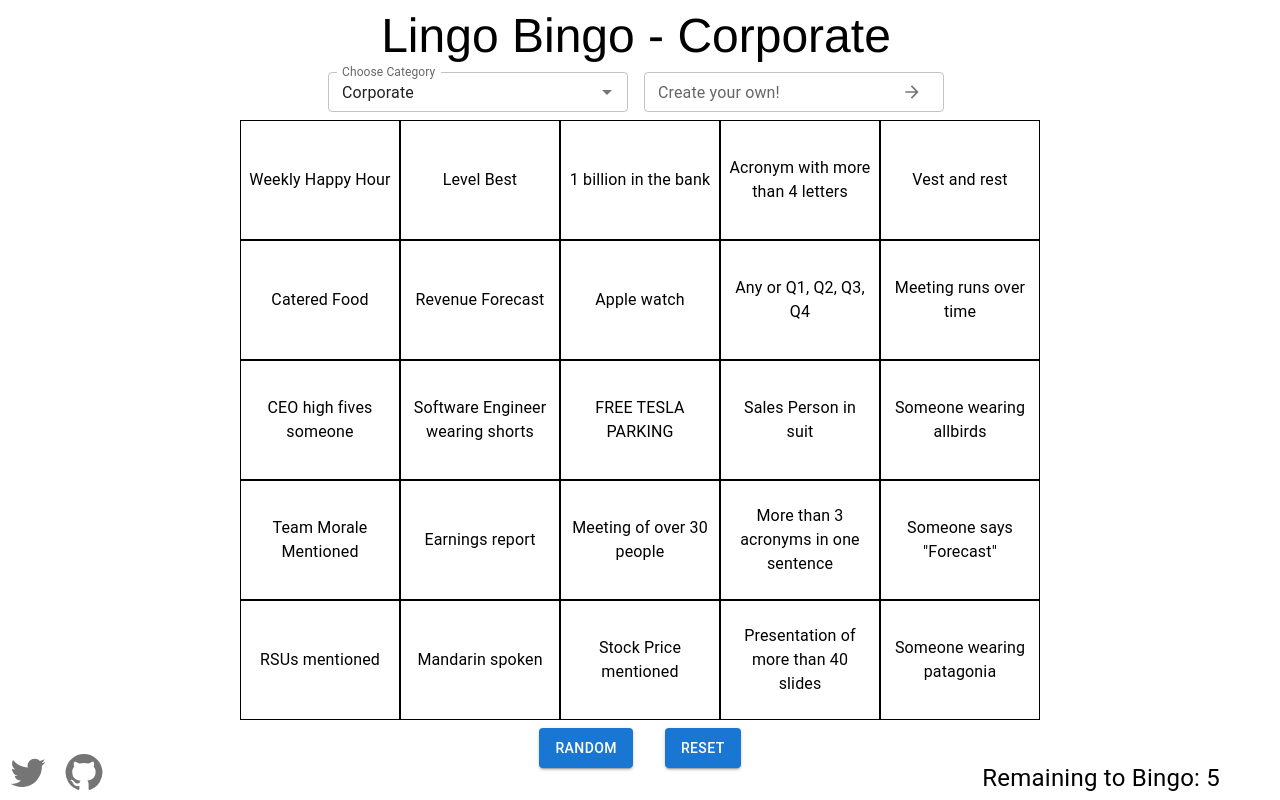
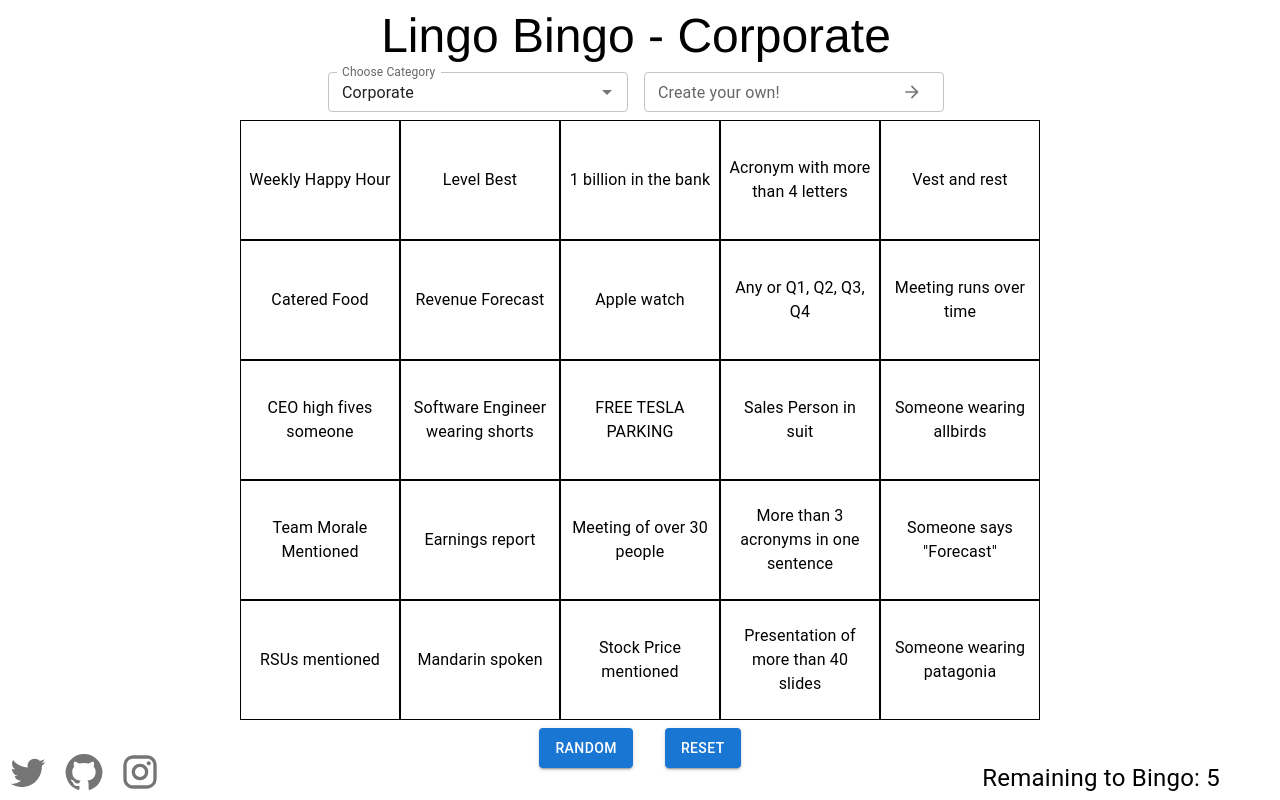
Before and after one commit to EllAchE/lingobingo, a React (Create React App) app: page / in a window 1280 px wide. Built offline with nearby package versions, Linux system fonts and the light colour scheme.

Commit message:
various changes

```diff
--- a/public/index.html
+++ b/public/index.html
@@ -24,7 +24,7 @@
       work correctly both with client-side routing and a non-root public URL.
       Learn how to configure a non-root public URL by running `npm run build`.
     -->
-    <title>React App</title>
+    <title>Lingo Bingo</title>
   </head>
   <body>
     <noscript>You need to enable JavaScript to run this app.</noscript>
--- a/src/components/WaterMark.tsx
+++ b/src/components/WaterMark.tsx
@@ -1,14 +1,19 @@
-import { AppBar, Box, Grid, IconButton } from '@mui/material';
+import { Box, Grid, IconButton } from '@mui/material';
 import GitHubIcon from '@mui/icons-material/GitHub';
 import TwitterIcon from '@mui/icons-material/Twitter';
 import BingoCount from './BingoCount';
+import InstagramIcon from '@mui/icons-material/Instagram';
 
-export function openTwitter() {
+function rickRoll() {
+  window.open('https://www.youtube.com/watch?v=a3Z7zEc7AXQ', '_blank');
+}
+
+function openTwitter() {
   window.open('https://twitter.com/myhandleisbest', '_blank');
 }
 
-export function openGithub() {
-  window.open('https://github.com/EllAchE', '_blank');
+function openGithub() {
+  window.open('https://github.com/EllAchE/lingobingo', '_blank');
 }
 
 export default function WaterMark() {
@@ -27,6 +32,9 @@
         <IconButton onClick={openGithub}>
           <GitHubIcon sx={{ fontSize: 40 }} />
         </IconButton>
+        <IconButton onClick={rickRoll}>
+          <InstagramIcon sx={{ fontSize: 40 }} />
+        </IconButton>
       </Grid>
       <BingoCount />
     </Box>
```
Also changed, not shown: src/misc/teststring.txt.
